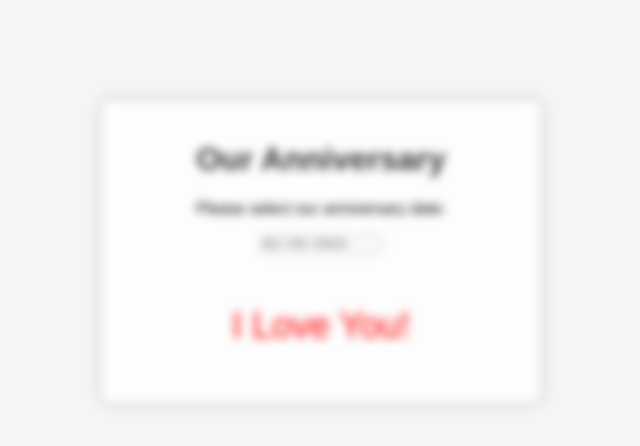
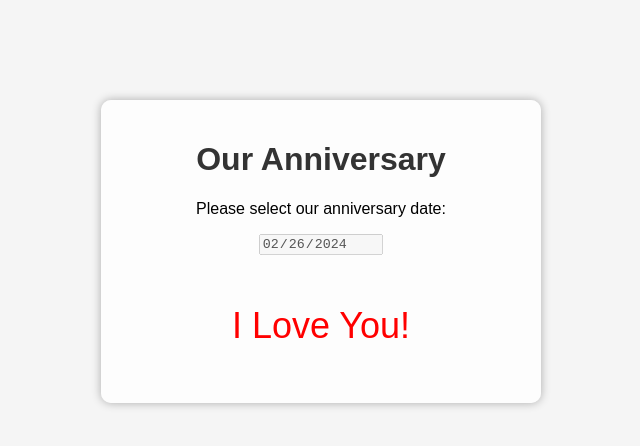
Before and after one commit to KaungBeingKhant/Formypookie, a plain HTML site: page anniversary_page.html in a window 1280 px wide. Shown: the whole page, without its empty margins (319-959 px from the left). Drawn offline with Linux system fonts and the light colour scheme.

Commit message:
Update anniversary_page.html

```diff
--- a/anniversary_page.html
+++ b/anniversary_page.html
@@ -12,7 +12,6 @@
       background-image: url('background.jpg'); /* Change 'background.jpg' to your actual background image */
       background-size: cover;
       background-position: center;
-      filter: blur(5px); /* Add a blur effect to the background */
     }
     .container {
       max-width: 400px;
```
